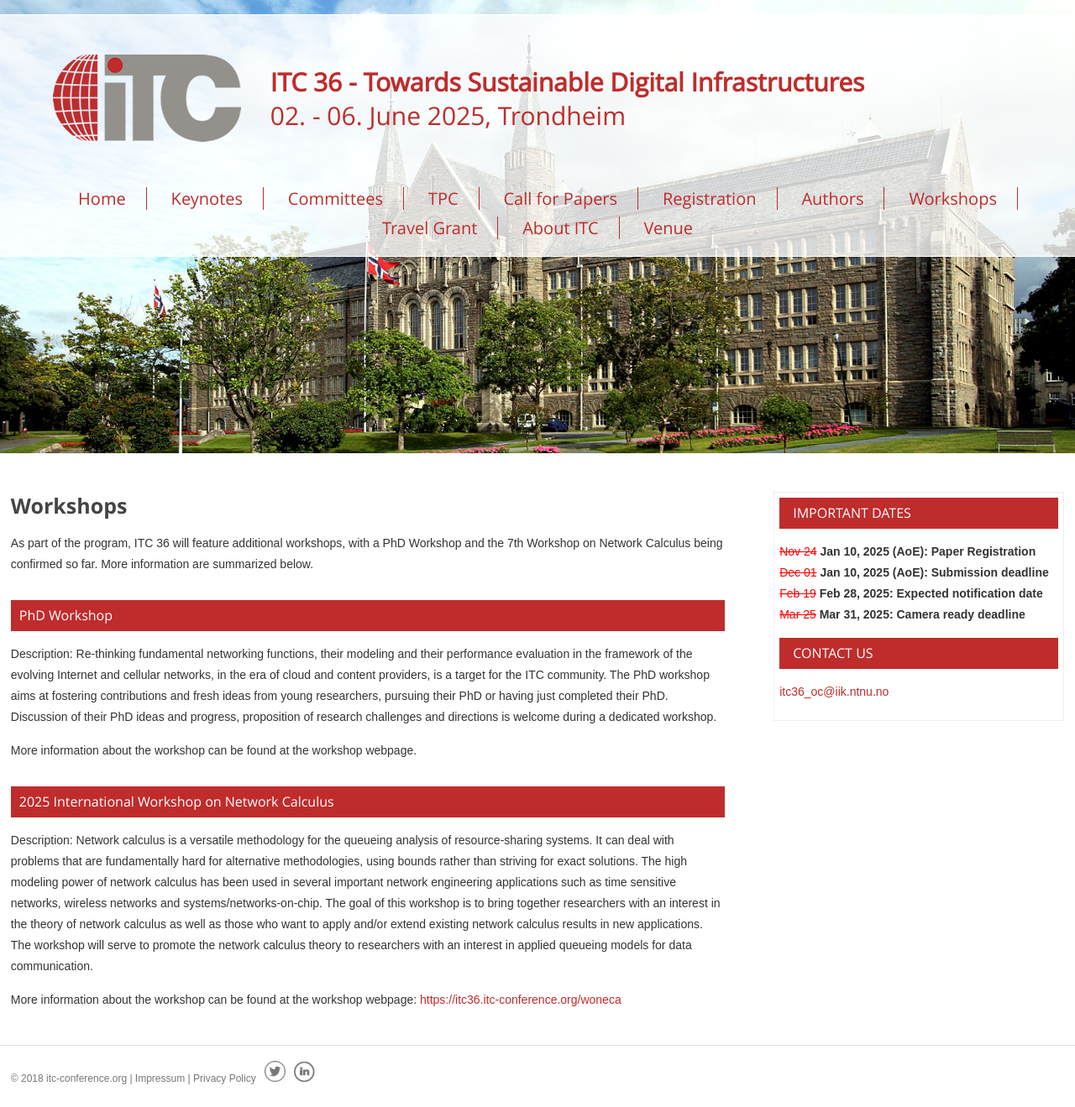
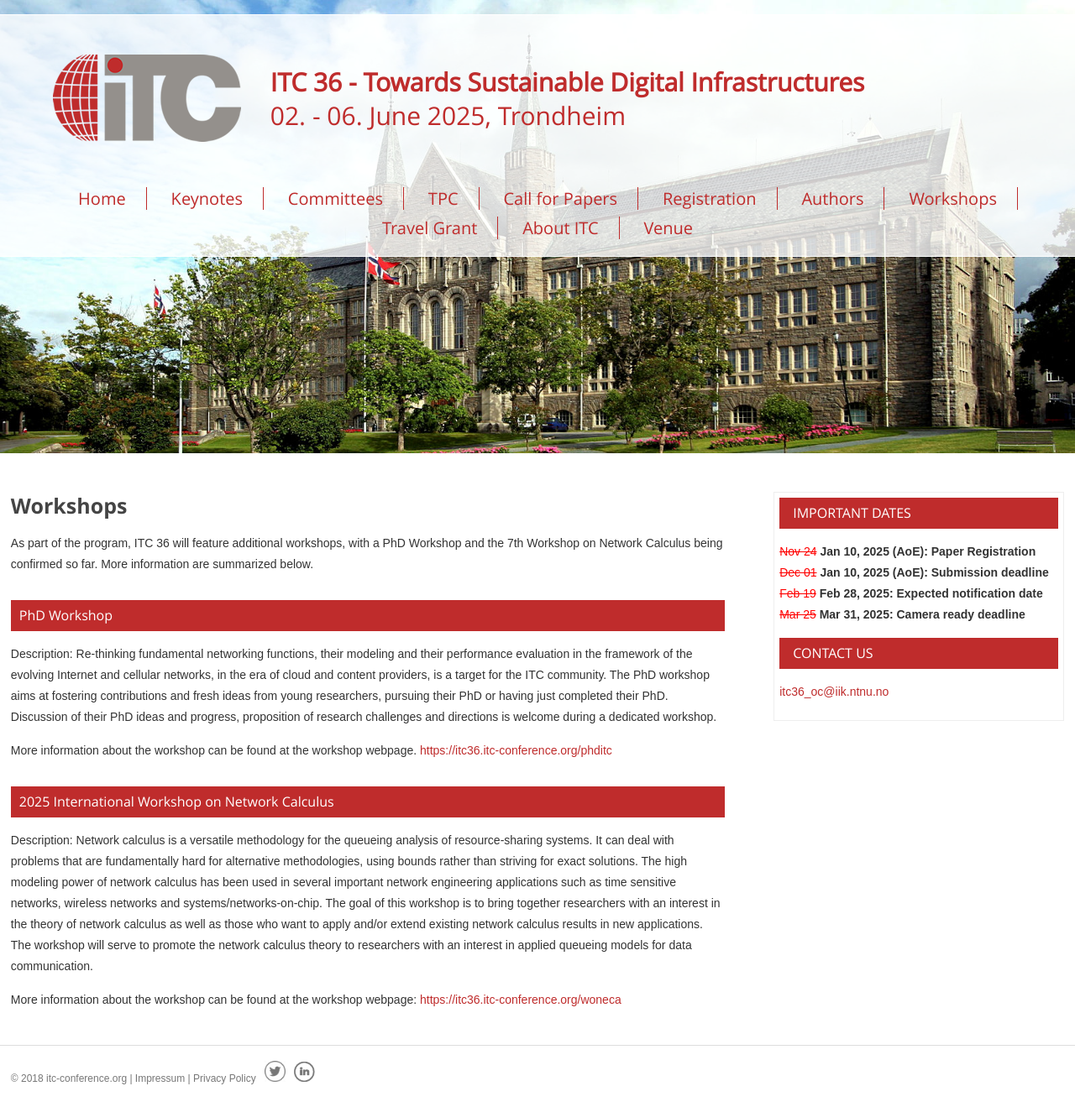
Before and after one commit to ohohlfeld/itc36, a Jekyll site: the page built from workshop.md, in a window 1280 px wide. Shown: the whole page at 84% size. Built offline with Jekyll 4.4.1, drawn with Linux system fonts in a browser that asks for light colours; some of the changed lines change nothing that is shown.

Commit message:
Update workshop.md

```diff
--- a/workshop.md
+++ b/workshop.md
@@ -18,7 +18,7 @@ or having just completed their PhD. Discussion of their PhD ideas and
 progress, proposition of research challenges and directions is welcome
 during a dedicated workshop.
 
-More information about the workshop can be found at the workshop webpage.
+More information about the workshop can be found at the workshop webpage. <{{site.conference-domain}}/phditc>
 
 
 ## 2025 International Workshop on Network Calculus
```
